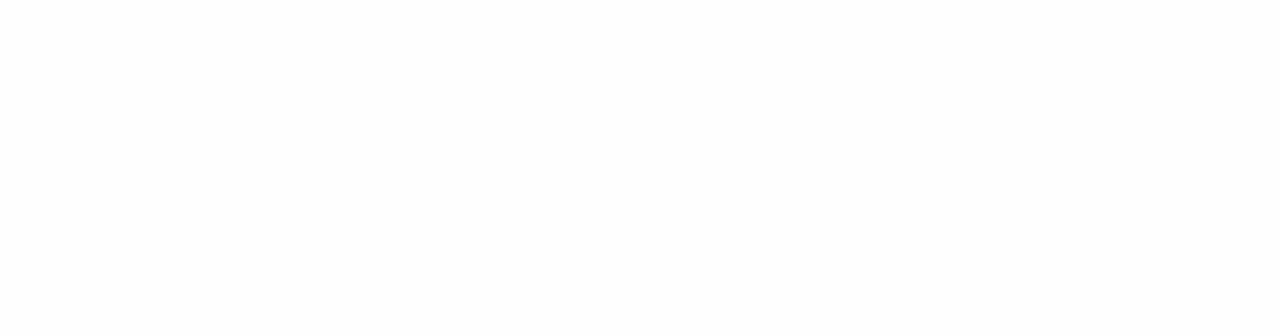
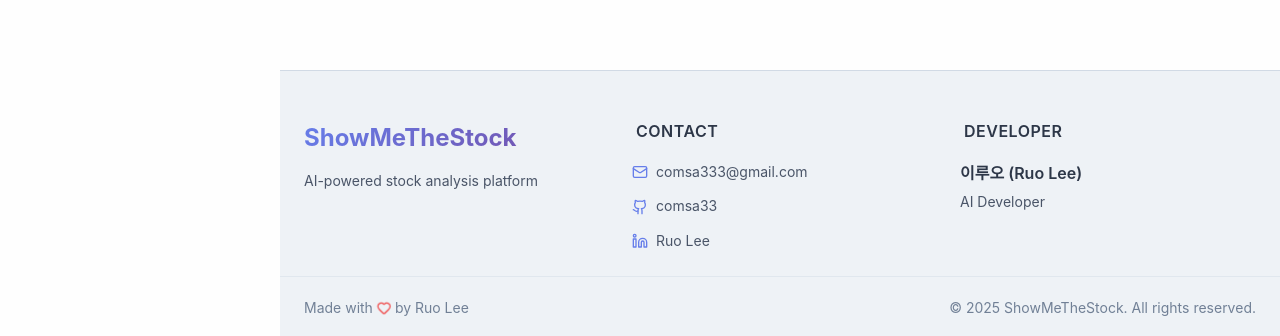
Before and after one commit to comsa33/show-me-the-stock, a React (Create React App) app in the folder web-version/frontend/: page / in a window 1280 px wide. Shown: the part 995-1331 px from the top of the page. Before the commit the page ends 800 px from the top, so only its background shows below. Built offline with nearby package versions, Linux system fonts and the light colour scheme; no server answers.

Commit message:
fix: 개선된 데스크탑 레이아웃을 위한 푸터 스타일 조정

```diff
--- a/web-version/frontend/src/components/Footer.css
+++ b/web-version/frontend/src/components/Footer.css
@@ -3,6 +3,18 @@
   border-top: 1px solid var(--border-primary);
   margin-top: auto;
   width: 100%;
+  position: relative;
+}
+
+/* Desktop: Align with header - no gaps with sidebar and browser edge */
+@media (min-width: 1025px) {
+  .footer {
+    position: absolute;
+    left: 280px;
+    right: 0;
+    width: auto;
+    margin-left: 0;
+  }
 }
 
 .footer-content {
@@ -12,6 +24,17 @@
   display: grid;
   grid-template-columns: 1fr 1fr 1fr;
   gap: 32px;
+}
+
+/* Desktop: Full width content to fill footer completely */
+@media (min-width: 1025px) {
+  .footer-content {
+    max-width: none;
+    margin: 0;
+    padding: 48px 24px 24px;
+    width: 100%;
+    box-sizing: border-box;
+  }
 }
 
 .footer-section h3.footer-title {
@@ -94,6 +117,17 @@
   gap: 12px;
 }
 
+/* Desktop: Full width content to fill footer completely */
+@media (min-width: 1025px) {
+  .footer-bottom-content {
+    max-width: none;
+    margin: 0;
+    padding: 0 24px;
+    width: 100%;
+    box-sizing: border-box;
+  }
+}
+
 .footer-bottom-content p {
   display: flex;
   align-items: center;
```
